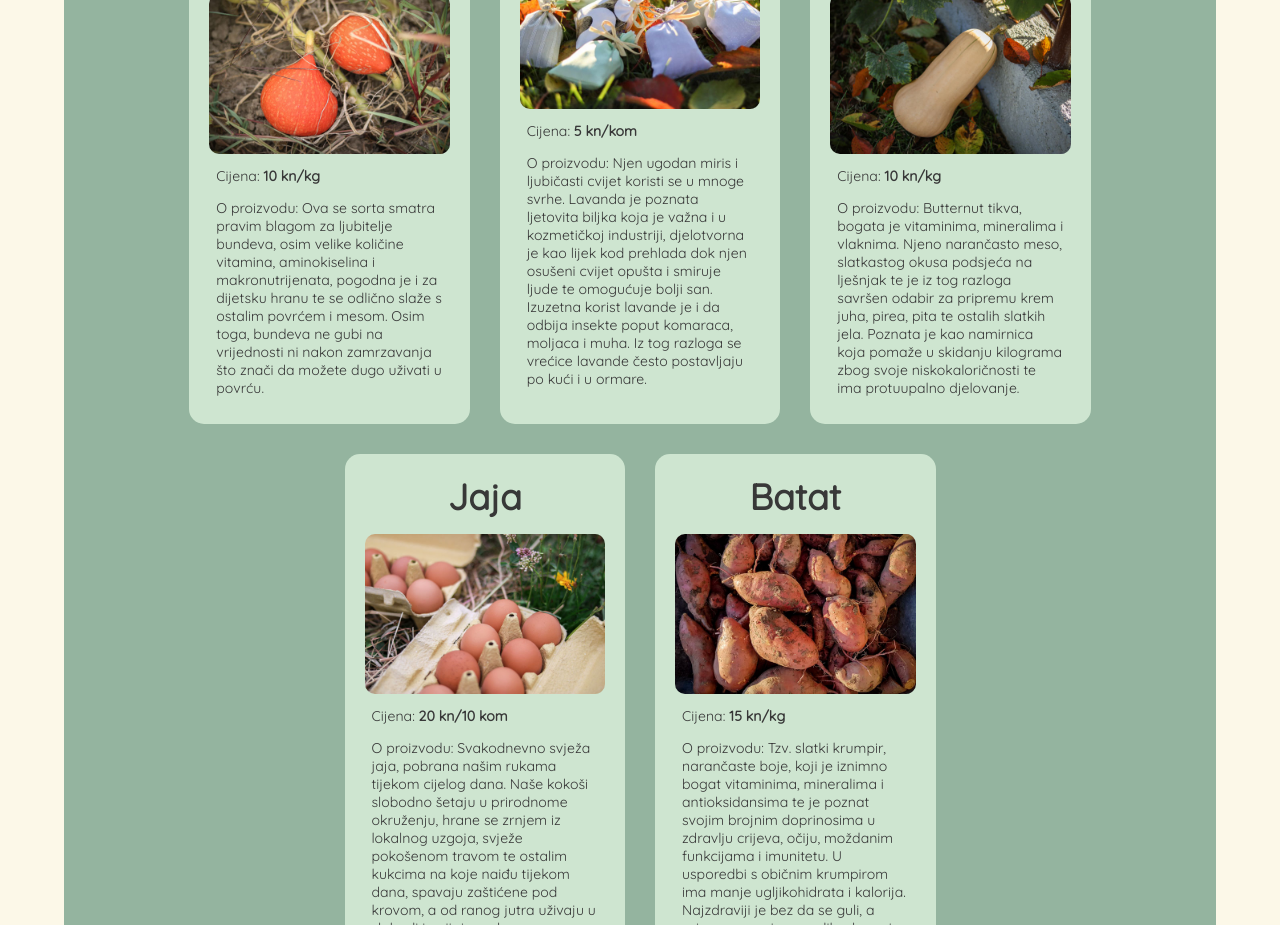
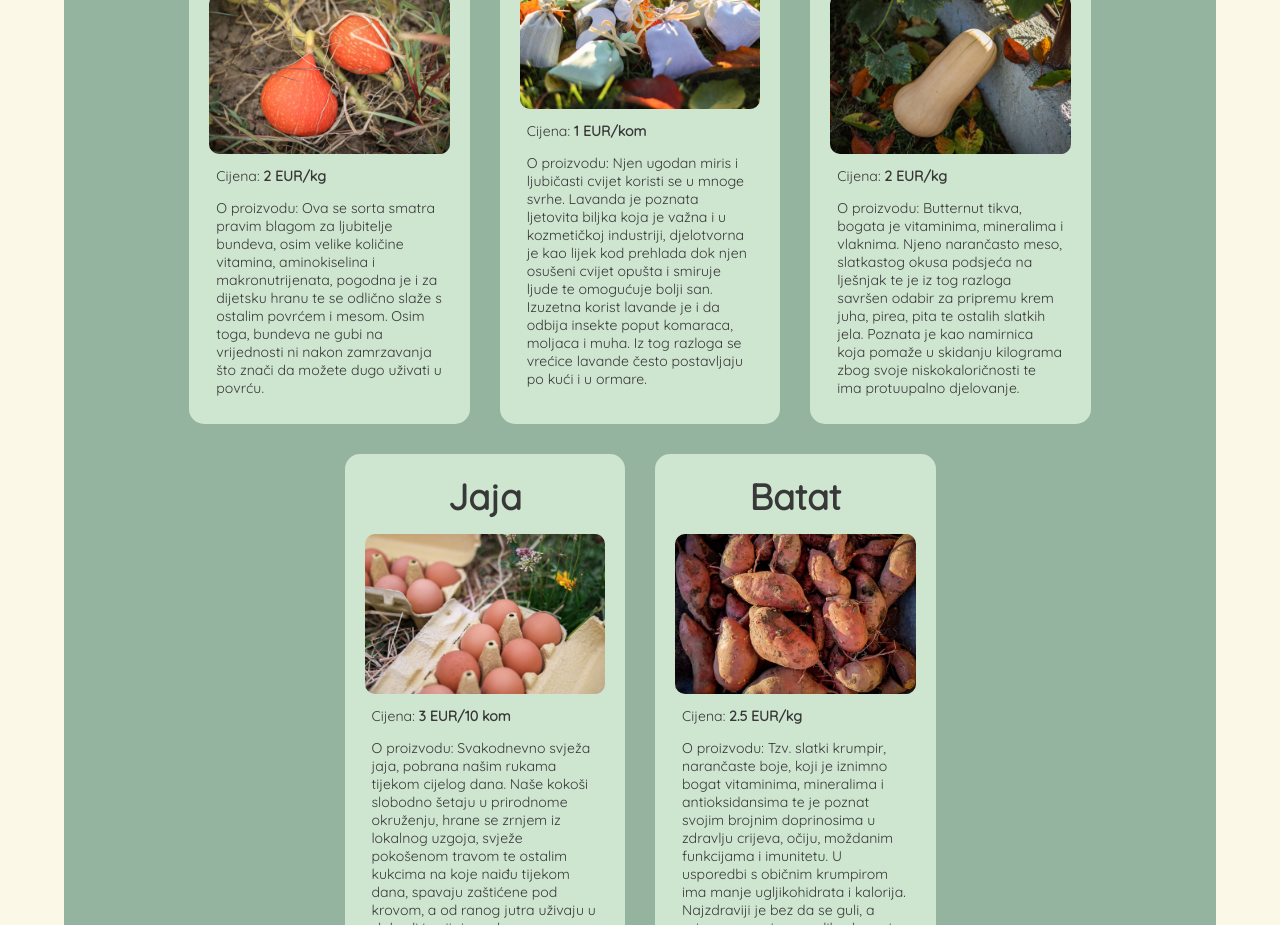
Before and after one commit to CroAnna/Family-farm-OPG, a React (Create React App) app: page / in a window 1280 px wide. Shown: the part 900-1825 px from the top of the page. Built offline with nearby package versions, Linux system fonts and the light colour scheme; a web font is replaced by a local one.

Commit message:
fix azurirane cijene u eure

```diff
--- a/src/Components/Proizvodi.jsx
+++ b/src/Components/Proizvodi.jsx
@@ -14,35 +14,35 @@ const Proizvodi = () => {
   const proizvodi = [
     {
       name: "Hokkaido tikve",
-      price: "10 kn/kg",
+      price: "2 EUR/kg",
       about:
         "Ova se sorta smatra pravim blagom za ljubitelje bundeva, osim velike količine vitamina, aminokiselina i makronutrijenata, pogodna je i za dijetsku hranu te se odlično slaže s ostalim povrćem i mesom. Osim toga, bundeva ne gubi na vrijednosti ni nakon zamrzavanja što znači da možete dugo uživati u povrću.",
       image: hokkaido,
     },
     {
       name: "Lavanda",
-      price: "5 kn/kom",
+      price: "1 EUR/kom",
       about:
         "Njen ugodan miris i ljubičasti cvijet koristi se u mnoge svrhe. Lavanda je poznata ljetovita biljka koja je važna i u kozmetičkoj industriji, djelotvorna je kao lijek kod prehlada dok njen osušeni cvijet opušta i smiruje ljude te omogućuje bolji san. Izuzetna korist lavande je i da odbija insekte poput komaraca, moljaca i muha. Iz tog razloga se vrećice lavande često postavljaju po kući i u ormare.",
       image: lavander,
     },
     {
       name: "Butternut tikve 🆕",
-      price: "10 kn/kg",
+      price: "2 EUR/kg",
       about:
         "Butternut tikva, bogata je vitaminima, mineralima i vlaknima. Njeno narančasto meso, slatkastog okusa podsjeća na lješnjak te je iz tog razloga savršen odabir za pripremu krem juha, pirea, pita te ostalih slatkih jela. Poznata je kao namirnica koja pomaže u skidanju kilograma zbog svoje niskokaloričnosti te ima protuupalno djelovanje.",
       image: butternut,
     },
     {
       name: "Jaja",
-      price: "20 kn/10 kom",
+      price: "3 EUR/10 kom",
       about:
         "Svakodnevno svježa jaja, pobrana našim rukama tijekom cijelog dana. Naše kokoši slobodno šetaju u prirodnome okruženju, hrane se zrnjem iz lokalnog uzgoja, svježe pokošenom travom te ostalim kukcima na koje naiđu tijekom dana, spavaju zaštićene pod krovom, a od ranog jutra uživaju u slobodi i upijaju zrake sunca.",
       image: eggs,
     },
     {
       name: "Batat",
-      price: "15 kn/kg",
+      price: "2.5 EUR/kg",
       about:
         "Tzv. slatki krumpir, narančaste boje, koji je iznimno bogat vitaminima, mineralima i antioksidansima te je poznat svojim brojnim doprinosima u zdravlju crijeva, očiju, moždanim funkcijama i imunitetu. U usporedbi s običnim krumpirom ima manje ugljikohidrata i kalorija. Najzdraviji je bez da se guli, a priprema mu je raznolika: kao pire, umak, juha, kuhan, pečen, pržen - primjena mu je raznolika, kao i njegove zdravstvene prednosti. ",
       image: batat,
```
